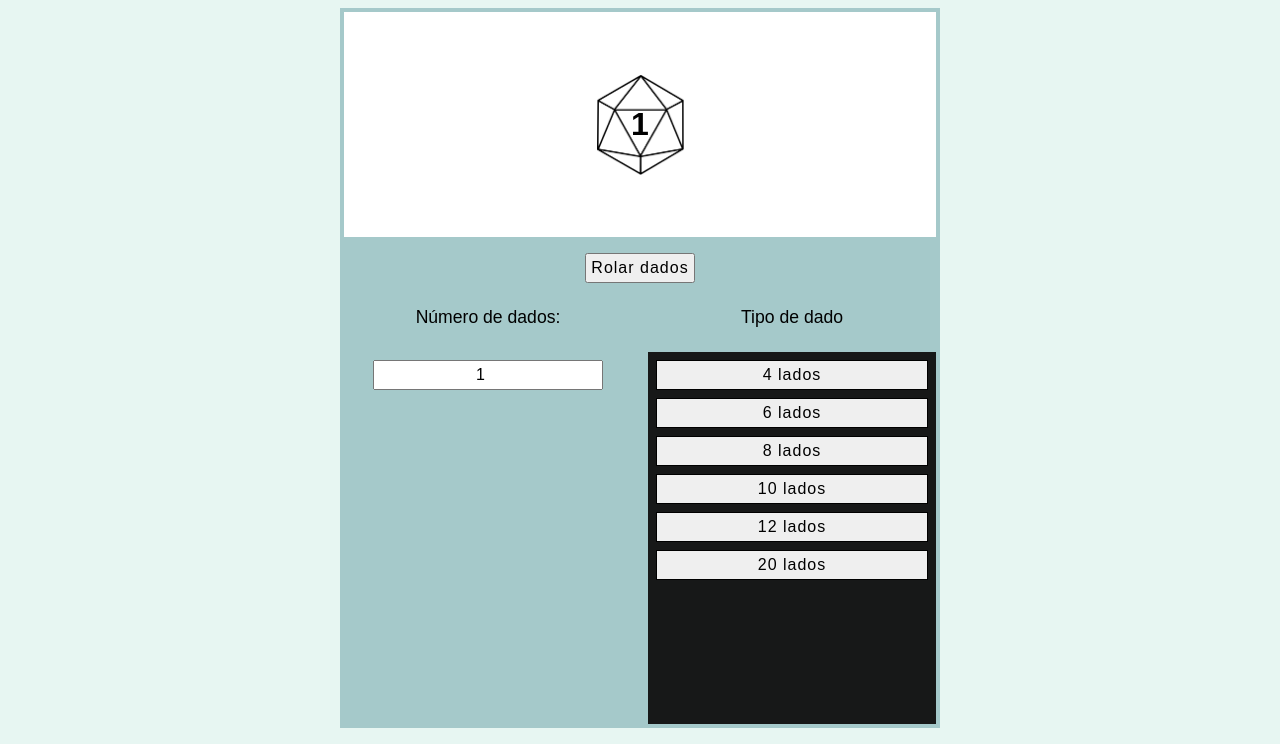
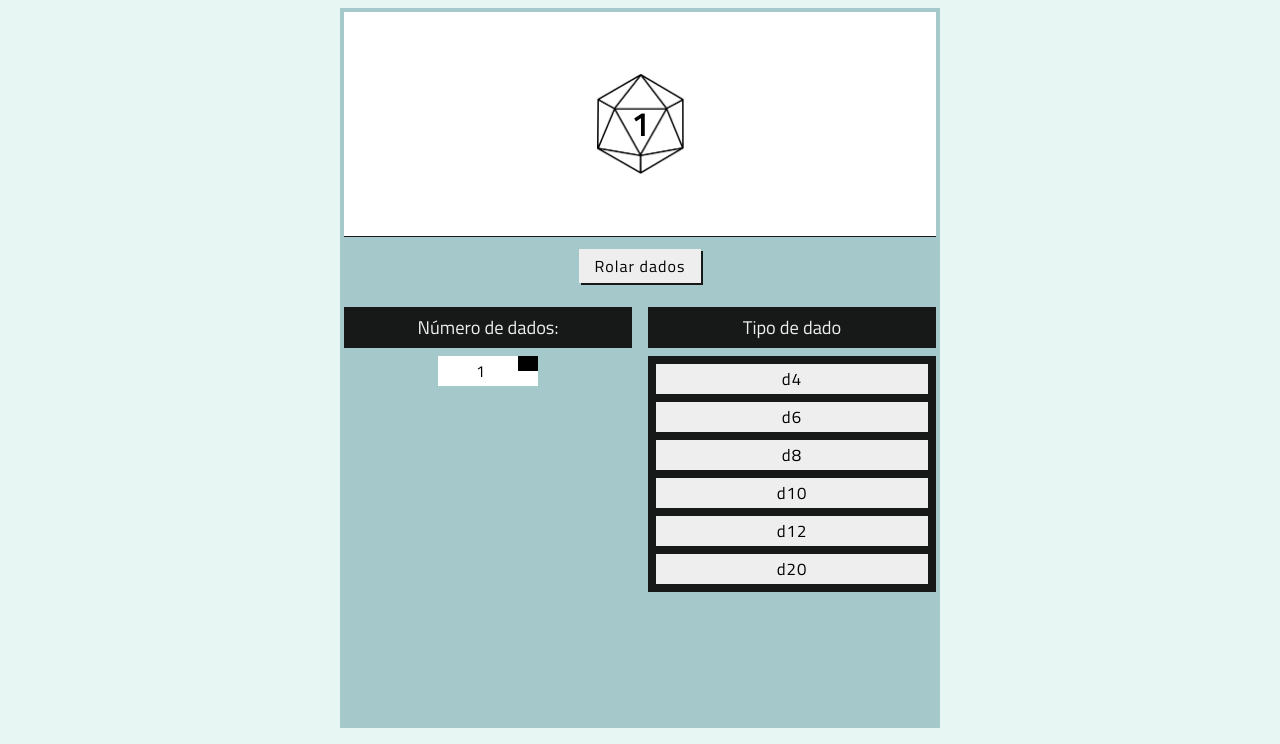
Before and after one commit to Wesley-Martins/Random-Dice, a plain HTML site: page assets/index.html in a window 1280 px wide. Shown: the part 94-838 px from the top of the page. Drawn offline with Linux system fonts and the light colour scheme; a web font is replaced by a local one.

Commit message:
Pequenas mudanças no css.

```diff
--- a/assets/index.html
+++ b/assets/index.html
@@ -8,7 +8,9 @@
     <link rel="shortcut icon" href="./img/dice-types/d20-logo.png">
     <link rel="preconnect" href="https://fonts.googleapis.com">
     <link rel="preconnect" href="https://fonts.gstatic.com" crossorigin>
-    <link href="https://fonts.googleapis.com/css2?family=Alexandria:wght@300&display=swap" rel="stylesheet">
+    <link href="https://fonts.googleapis.com/css2?family=Titillium+Web&display=swap" rel="stylesheet">
+
+
     <link rel="stylesheet" href="./sass/reset.css">
     <link rel="stylesheet" href="./sass/style.css">
 </head>
@@ -28,35 +30,37 @@
             </div>
             <form class="options-form" action="" >
                 <input id="roll-btn" type="button" value="Rolar dados">
-                <label class="option-titles" id="number-input-label" for="number-of-dices">Número de dados:</label>
-                <div class="number-container">
-                    <input class="options-form__number" type="number" name="number-of-dices" min="1" max="10" value="1">
+                <section class="number-container">
+                    <h3 class="titles" id="number-input-label" for="number-of-dices">Número de dados:</h3>
+                    <div class="input-wrapper">
+                        <input class="options-form__number" type="number" name="number-of-dices" min="1" max="10" value="1">
+                    </div>
                     <div id="error-box"></div>
-                </div>
+                </section>
 
-                <h3 class="option-titles options-form__type-title">Tipo de dado</h3>
-                <div class="dice-type">
+                <section class="dice-type">
+                    <h3 class="dice-type__title titles">Tipo de dado</h3>
                     <ol class="dice-type__list">
                         <li class="dice-type__item">
-                            <input class="dice-type__btn" data-type-btn="4" type="button" value="4 lados">
+                            <input class="dice-type__btn" data-type-btn="4" type="button" value="d4">
                         </li>
                         <li class="dice-type__item">
-                            <input class="dice-type__btn" data-type-btn="6" type="button" value="6 lados">
+                            <input class="dice-type__btn" data-type-btn="6" type="button" value="d6">
                         </li>
                         <li class="dice-type__item">
-                            <input class="dice-type__btn" data-type-btn="8" type="button" value="8 lados">
+                            <input class="dice-type__btn" data-type-btn="8" type="button" value="d8">
                         </li>
                         <li class="dice-type__item">
-                            <input class="dice-type__btn" data-type-btn="10" type="button" value="10 lados">
+                            <input class="dice-type__btn" data-type-btn="10" type="button" value="d10">
                         </li>
                         <li class="dice-type__item">
-                            <input class="dice-type__btn" data-type-btn="12" type="button" value="12 lados">
+                            <input class="dice-type__btn" data-type-btn="12" type="button" value="d12">
                         </li>
                         <li class="dice-type__item">
-                            <input class="dice-type__btn" data-type-btn="20" type="button" value="20 lados">
+                            <input class="dice-type__btn" data-type-btn="20" type="button" value="d20">
                         </li>
                     </ol>
-                </div>
+                </section>
             </form>
         </section>
     </main>
--- a/assets/sass/abstract/_js-styles.scss
+++ b/assets/sass/abstract/_js-styles.scss
@@ -30,34 +30,18 @@
     background-image: url(../img/theme-icons/sun-icon.png)!important;
 }
 
+// dark-theme === body
 .dark-theme {
     background-color: $color-secondary-dark;
     header {
         background-color: $color-primary-dark;
 
         .logo__txt {
-            color: $color-terciary-dark;
-        }
-
-        .theme__label {
-            background: $sun-icon;
-            background-size: cover;
+            color: $color-soft-white;
         }
     }
 
     .dice-section {
         background: $color-primary-dark;
-        .dices__container {
-            background: $color-terciary-dark;
-        }
-
-        .option-titles {
-            background: $color-terciary-dark;
-            color: black;
-        }
-
-        .dice-type__btn {
-            background: $color-terciary-dark;
-        }
     }
 }
--- a/assets/sass/abstract/_variables.scss
+++ b/assets/sass/abstract/_variables.scss
@@ -1,3 +1,6 @@
+$color-soft-white: #EEEEEE;
+$color-soft-black: rgb(23, 24, 24);
+
 // Light-Theme (default/unset)
 $color-primary-light: #A5C9CA;
 $color-secondary-light: #E7F6F2;
@@ -6,7 +9,6 @@ $moon-icon: url(../img/theme-icons/moon-icon.png);
 // Dark-Theme
 $color-primary-dark: #414141;
 $color-secondary-dark: #525252;
-$color-terciary-dark: #EEEEEE;
 $sun-icon: url(../img/theme-icons/sun-icon.png);
 
-$font-principal: 'Alexandria', sans-serif;
+$font-principal: 'Titillium Web', sans-serif;
--- a/assets/sass/partials/_dice-section.scss
+++ b/assets/sass/partials/_dice-section.scss
@@ -12,19 +12,20 @@ main {
     display: grid;
     flex-grow: 1;
     grid-template-rows: 0.5fr 1fr;
-    min-height: 590px;
+    min-height: 600px;
     max-width: 600px;
     padding: 0.25rem;
 
     .dices__container {
         align-items: center;
         background-color: white;
+        border-bottom: 1px solid $color-soft-black;
         display: flex;
         flex-wrap: wrap;
         gap: 0.5rem;
         height: 225px;
         justify-content: center;
-        margin-bottom: 1rem;
+        margin-bottom: 0.75rem;
         padding: 0.5rem;
         .dices {
             align-items: center;
@@ -38,94 +39,3 @@ main {
         }
     }
 }
-
-.options-form {
-    display: grid;
-    gap: 1rem;
-    grid-template-columns: 1fr 1fr;
-    grid-template-rows: auto auto 1fr;
-
-    #roll-btn {
-        cursor: pointer;
-        grid-column: 1/-1;
-        grid-row: 1/2;
-        justify-self: center;
-        letter-spacing: 1px;
-        padding: 0.25rem;
-    }
-
-    .option-titles {
-        font-size: 1.1rem;
-        grid-row: 2/3;
-        padding: 0.5rem 0;
-        text-align: center;
-    }
-
-    .number-container {
-        grid-row: 3/4;
-        text-align: center;
-    }
-    &__number {
-        height: 30px;
-        margin: 0.5rem auto;
-        text-align: center;
-        width: 80%;
-    }
-    #error-box {
-        align-items: center;
-        color: $color-terciary-dark;
-        background:rgb(23, 24, 24);
-        border-radius: 5px;
-        display: none;
-        font-size: 0.9rem;
-        height: 50px;
-        margin: 1rem auto;
-        padding: 0 10px;
-        position: relative;
-        transition: 1s;
-        text-align: center;
-        width: 80%;
-        &::before {
-            border-right: 10px solid transparent;
-            border-left: 10px solid transparent;
-            border-bottom: 20px solid rgb(23, 24, 24);
-            content: "";
-            left: 50%;
-            position: absolute;
-            top: -20px;
-            transform: translateX(-50%)
-        }
-    }
-
-    &__type-title {
-        grid-column: 2/3;
-    }
-
-    .dice-type {
-        background-color:rgb(23, 24, 24);
-        grid-column: 2/3;
-        grid-row: 3/4;
-
-        &__list {
-            display: grid;
-            gap: 0.5rem;
-            list-style: none;
-            padding: 0.5rem;
-        }
-        &__btn {
-            border: 1px solid black;
-            cursor: pointer;
-            height: 30px;
-            letter-spacing: 1px;
-            width: 100%;
-        }
-        &__btn:focus {
-            border: 2px solid red;
-        }
-        &__img {
-            display: inline;
-            height: 35px;
-            width: 35px
-        }
-    }
-}
--- a/assets/sass/partials/_header.scss
+++ b/assets/sass/partials/_header.scss
@@ -16,15 +16,15 @@ header {
         }
 
         &__txt {
-            font-size: 1.05rem;
+            font-size: 1.1rem;
             position: absolute;
-            right: -115px;
+            right: -100px;
             top: 60%;
         }
     }
 
     .theme-swipper {
-        background-color: $color-terciary-dark;
+        background-color: $color-soft-white;
         border-radius: 10px;
         cursor: pointer;
         display: inline-block;
--- /dev/null
+++ b/assets/sass/partials/_options-form.scss
@@ -0,0 +1,124 @@
+@import "../abstract/variables";
+
+.options-form {
+    display: grid;
+    column-gap: 1rem;
+    row-gap: 1.5rem;
+    grid-template-columns: 1fr 1fr;
+    grid-template-rows: auto auto 1fr;
+
+    #roll-btn {
+        background-color: $color-soft-white;
+        border: none;
+        box-shadow: 2px 2px $color-soft-black;
+        color: black;
+        cursor: pointer;
+        grid-column: 1/-1;
+        grid-row: 1/2;
+        justify-self: center;
+        letter-spacing: 1px;
+        padding: 0.3rem 1rem;
+        transition: all 0.1s;
+        &:active {
+            transform: translate(2px, 2px);
+            box-shadow: none;
+        }
+    }
+
+    .titles {
+        color: $color-soft-white;
+        background-color: $color-soft-black;
+        font-size: 1.15rem;
+        margin-bottom: 0.5rem;
+        padding: 0.4rem 0;
+        text-align: center;
+    }
+
+    .number-container {
+        grid-row: 2/4;
+        text-align: center;
+    }
+    .input-wrapper {
+        display: inline-block;
+        position: relative;
+
+        .options-form__number {
+            border: none;
+            height: 30px;
+            position: relative;
+            text-align: center;
+            width: 100px;
+            &:hover,
+            &:focus {
+                outline: none;
+            }
+        }
+        &::after,
+        &::before {
+            background: black;
+            content: "";
+            height: 15px;
+            position: absolute;
+            right: 0;
+            width: 20px;
+        }
+        &::after {top: 0}
+        &::before {bottom: 0}
+    }
+
+    #error-box {
+        align-items: center;
+        color: $color-soft-white;
+        background: $color-soft-black;
+        border-radius: 5px;
+        display: none;
+        font-size: 0.9rem;
+        height: 50px;
+        margin: 1rem auto;
+        padding: 0 10px;
+        position: relative;
+        transition: 1s;
+        text-align: center;
+        width: 80%;
+        &::before {
+            border-right: 10px solid transparent;
+            border-left: 10px solid transparent;
+            border-bottom: 20px solid $color-soft-black;
+            content: "";
+            left: 50%;
+            position: absolute;
+            top: -20px;
+            transform: translateX(-50%)
+        }
+    }
+
+    .dice-type {
+        grid-column: 2/3;
+        grid-row: 2/4;
+
+        &__list {
+            background-color: $color-soft-black;
+            display: grid;
+            gap: 0.5rem;
+            list-style: none;
+            padding: 0.5rem;
+        }
+        &__btn {
+            background-color: $color-soft-white;
+            border: 2px solid transparent;
+            cursor: pointer;
+            font-size: 1.05rem;
+            letter-spacing: 1px;
+            width: 100%;
+        }
+        &__btn:focus {
+            border: 2px solid $color-soft-black;
+            text-decoration: underline;
+        }
+        &__img {
+            display: inline;
+            height: 35px;
+            width: 35px
+        }
+    }
+}
--- a/assets/sass/style.scss
+++ b/assets/sass/style.scss
@@ -1,6 +1,7 @@
 @import "./abstract/variables";
 @import "./abstract/global";
+@import "./abstract/js-styles";
 @import "./partials/body";
 @import "./partials/header";
 @import "./partials/dice-section";
-@import "./abstract/js-styles";
+@import "./partials/options-form";
```
Also changed, not shown: assets/sass/style.css, 1 other file.
